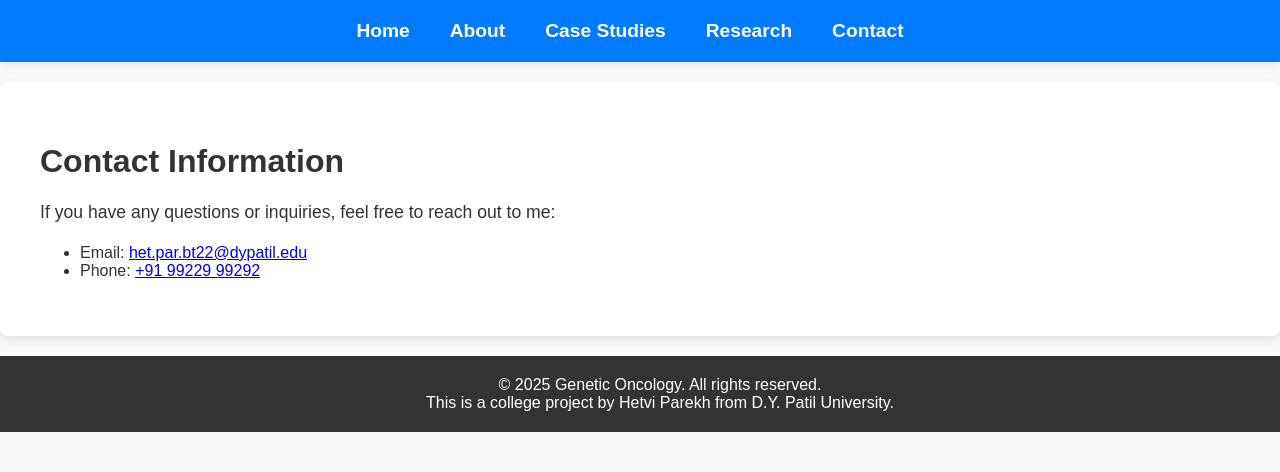
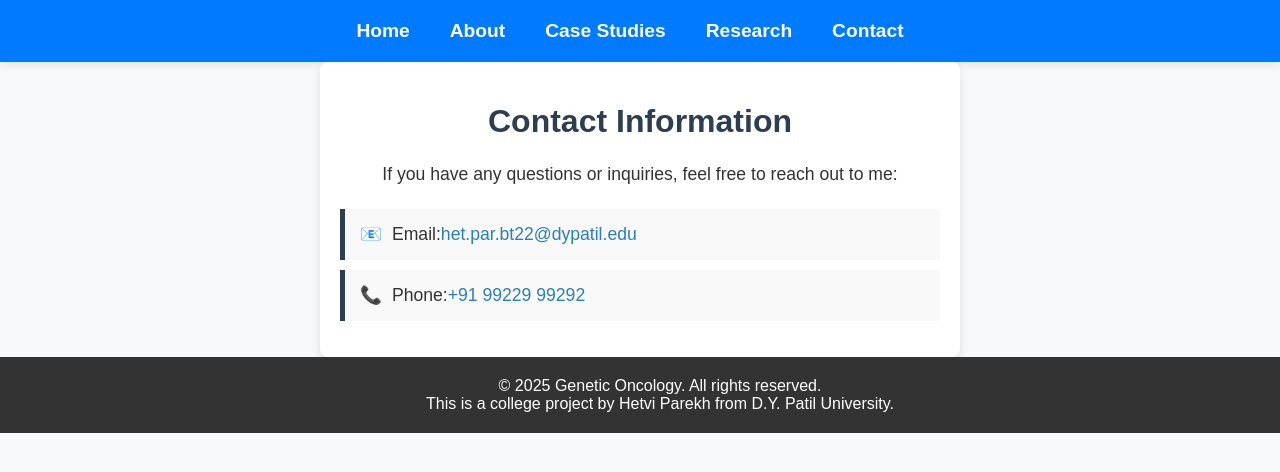
Before and after one commit to hetviparekh09/genetic-oncology, a React (Create React App) app: page /contact in a window 1280 px wide. Shown: the top 472 px of the page. Built offline with nearby package versions, Linux system fonts and the light colour scheme.

Commit message:
Update style.css

```diff
--- a/src/style.css
+++ b/src/style.css
@@ -381,3 +381,61 @@ form input[type="submit"]:hover {
 .secondary-button:hover {
     background-color: #218838;
 }
+/* Container Styling */
+.page {
+  max-width: 600px;
+  margin: 0 auto;
+  padding: 20px;
+  font-family: 'Arial', sans-serif;
+  color: #333;
+}
+
+/* Header Styling */
+.page h1 {
+  text-align: center;
+  color: #2c3e50;
+  margin-bottom: 20px;
+}
+
+/* Paragraph Styling */
+.page p {
+  text-align: center;
+  font-size: 1.1em;
+  margin-bottom: 20px;
+}
+
+/* List Styling */
+.page ul {
+  list-style-type: none;
+  padding: 0;
+}
+
+.page li {
+  background: #f9f9f9;
+  margin: 10px 0;
+  padding: 15px;
+  border-left: 5px solid #2c3e50;
+  display: flex;
+  align-items: center;
+  font-size: 1.1em;
+}
+
+/* Icon Styling */
+.page li::before {
+  content: '📧';
+  margin-right: 10px;
+}
+
+.page li:nth-child(2)::before {
+  content: '📞';
+}
+
+/* Link Styling */
+.page a {
+  color: #2980b9;
+  text-decoration: none;
+}
+
+.page a:hover {
+  text-decoration: underline;
+}
```
